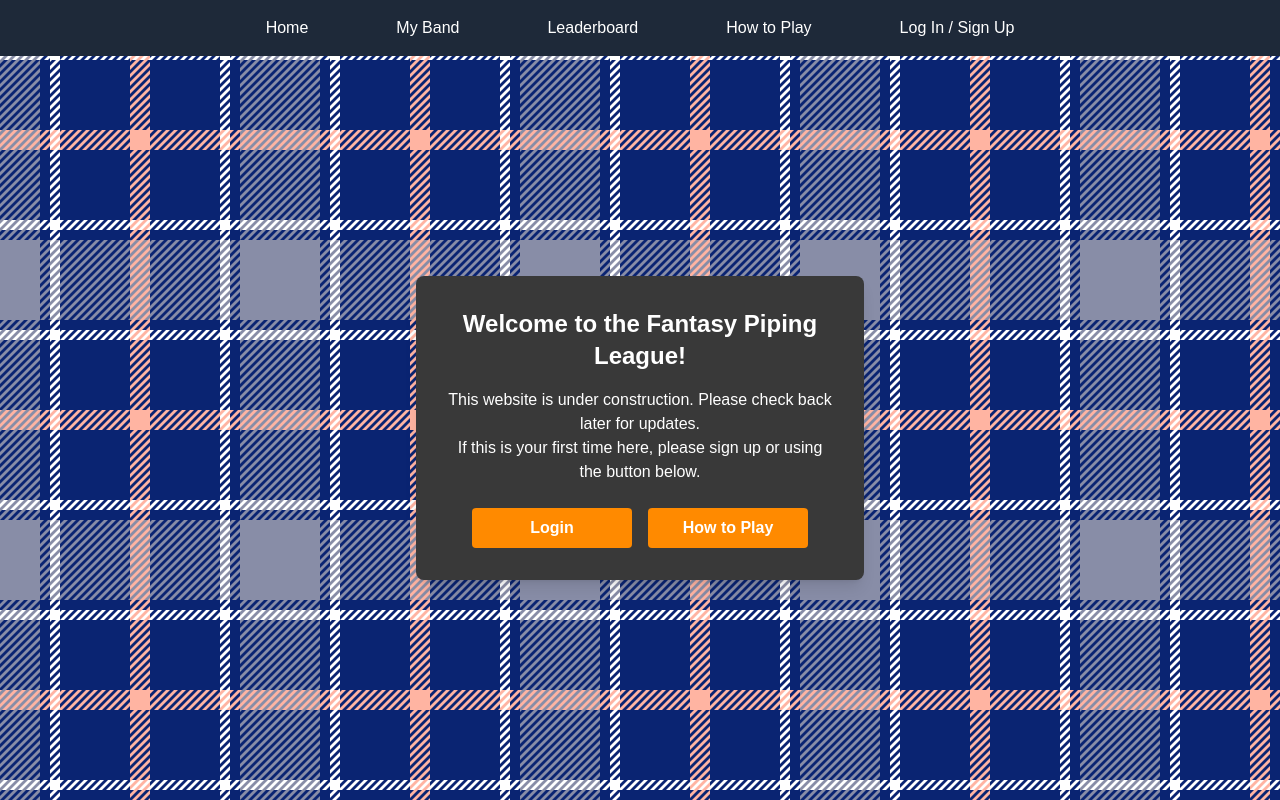
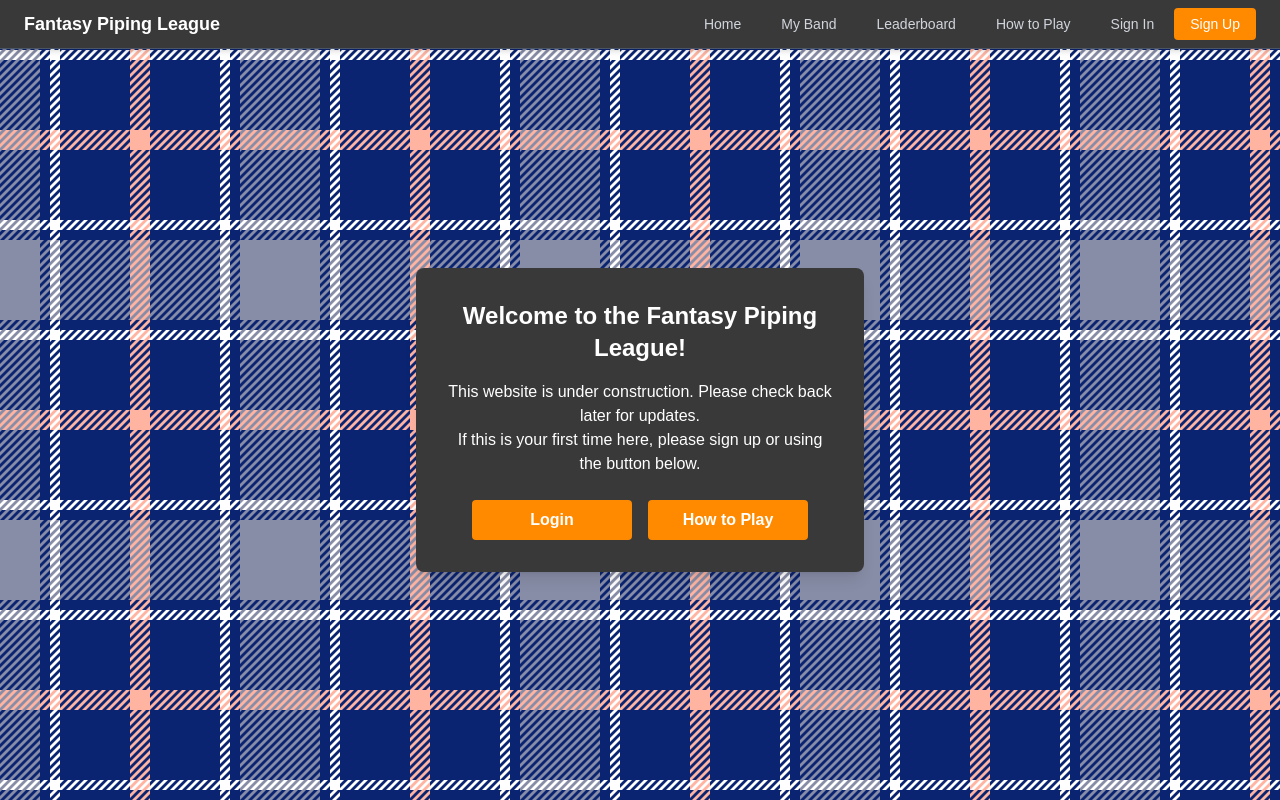
Before and after one commit to ConorHaughney/Fantasy-Piping-League, a Next.js app in the folder frontend/FPLFrontend/: page / in a window 1280 px wide. Built offline with nearby package versions, Linux system fonts and the light colour scheme.

Commit message:
New Navbar

```diff
--- a/frontend/FPLFrontend/app/components/NavBar.jsx
+++ b/frontend/FPLFrontend/app/components/NavBar.jsx
@@ -2,24 +2,19 @@
 
 import React, { useState, useEffect } from "react";
 import { useRouter } from "next/navigation";
+import Link from "next/link";
 
 const NavBar = () => {
   const [isLoggedIn, setIsLoggedIn] = useState(false);
   const [firstName, setFirstName] = useState("");
-  const [mounted, setMounted] = useState(false);
   const router = useRouter();
 
   useEffect(() => {
-    setMounted(true);
-
     const token = localStorage.getItem("token");
     if (token) {
       setIsLoggedIn(true);
       const storedFirstName = localStorage.getItem("firstName");
       setFirstName(storedFirstName || "User");
-    } else {
-      setIsLoggedIn(false);
-      setFirstName("");
     }
   }, []);
 
@@ -38,61 +33,70 @@
     { href: "/how-to-play", text: "How to Play" },
   ];
 
-  // Don't render user-specific content until mounted
-  if (!mounted) {
   return (
-      <nav className="bg-gray-800 py-2">
-        <div className="flex justify-center space-x-6">
+    <nav className="fixed top-0 left-0 right-0 bg-[#393939] shadow-md border-b border-gray-600 z-50">
+      <div className="max-w-7xl mx-auto px-3 sm:px-4 lg:px-6">
+        <div className="flex justify-between items-center h-12">
+          <div className="flex items-center h-full">
+            <Link
+              href="/"
+              className="text-lg font-bold text-white hover:text-[#FF8A00] transition-colors duration-200 flex items-center h-full"
+            >
+              Fantasy Piping League
+            </Link>
+          </div>
+
+          {/* Desktop Navigation */}
+          <div className="flex items-center space-x-6 h-full">
             {Links.map((link, index) => (
-            <a
+              <Link
                 key={index}
                 href={link.href}
-              className="text-white px-8 py-2 rounded hover:bg-gray-700 transition"
+                className="text-gray-300 hover:text-[#FF8A00] px-2 py-1 text-sm font-medium transition-colors duration-200 relative group flex items-center h-full"
               >
                 {link.text}
-            </a>
+                <span className="absolute inset-x-0 bottom-0 h-0.5 bg-[#FF8A00] transform scale-x-0 group-hover:scale-x-100 transition-transform duration-200"></span>
+              </Link>
             ))}
-          <a
-            href="/login"
-            className="text-white px-8 py-2 rounded hover:bg-gray-700 transition"
-          >
-            Log In / Sign Up
-          </a>
+
+            {/* User Section */}
+            {isLoggedIn ? (
+              <div className="flex items-center space-x-3 h-full">
+                <div className="flex items-center space-x-2">
+                  <div className="w-6 h-6 bg-[#FF8A00] rounded-full flex items-center justify-center">
+                    <span className="text-white text-xs font-semibold">
+                      {firstName.charAt(0).toUpperCase() || "U"}
+                    </span>
                   </div>
-      </nav>
-    );
-  }
-
-  return (
-    <nav className="bg-gray-800 py-2">
-      <div className="flex justify-center space-x-6">
-        {Links.map((link, index) => (
-          <a
-            key={index}
-            href={link.href}
-            className="text-white px-8 py-2 rounded hover:bg-gray-700 transition"
-          >
-            {link.text}
-          </a>
-        ))}
-        {isLoggedIn ? (
-          <>
-            <span className="text-white px-8 py-2 rounded">Hi, {firstName}</span>
+                  <span className="text-gray-300 text-sm font-medium">
+                    Hi, {firstName || "User"}
+                  </span>
+                </div>
                 <button
                   onClick={handleLogout}
-              className="text-white px-8 py-2 rounded hover:bg-gray-700 transition"
+                  className="text-gray-400 hover:text-[#E52E71] px-2 py-1 text-sm font-medium transition-colors duration-200 flex items-center"
                 >
-              Log Out
+                  Sign Out
                 </button>
-          </>
+              </div>
             ) : (
-          <a
+              <div className="flex items-center space-x-3 h-full">
+                <Link
                   href="/login"
-            className="text-white px-8 py-2 rounded hover:bg-gray-700 transition"
+                  className="text-gray-300 hover:text-[#FF8A00] px-2 py-1 text-sm font-medium transition-colors duration-200 flex items-center"
                 >
-            Log In / Sign Up
-          </a>
+                  Sign In
+                </Link>
+                <Link
+                  href="/sign-up"
+                  className="bg-[#FF8A00] text-white px-4 py-1.5 rounded text-sm font-medium hover:bg-[#E52E71] transition-colors duration-200 flex items-center"
+                >
+                  Sign Up
+                </Link>
+              </div>
             )}
+          </div>
+        </div>
       </div>
     </nav>
   );
--- a/frontend/FPLFrontend/app/layout.tsx
+++ b/frontend/FPLFrontend/app/layout.tsx
@@ -27,7 +27,7 @@
       >
         <TartanBg tartan={tartan} />
         <NavBar />
-        <div className="container mx-auto px-4">
+        <div className="container mx-auto px-4 pt-12">
           <main>{children}</main>
         </div>
       </body>
--- a/frontend/FPLFrontend/app/my-band/page.tsx
+++ b/frontend/FPLFrontend/app/my-band/page.tsx
@@ -16,7 +16,7 @@
   };
 
   return (
-    <div className="flex items-center justify-center min-h-[calc(100vh-56px)]">
+    <div className="flex items-center justify-center min-h-[calc(100vh-56px)] pt-1">
       {selectedShield && (
         <div className="bg-[#393939] rounded-lg shadow-lg p-8 max-w-md w-full mr-4 relative">
           <button
```
Lines whose indentation alone changed are shown as unchanged.
